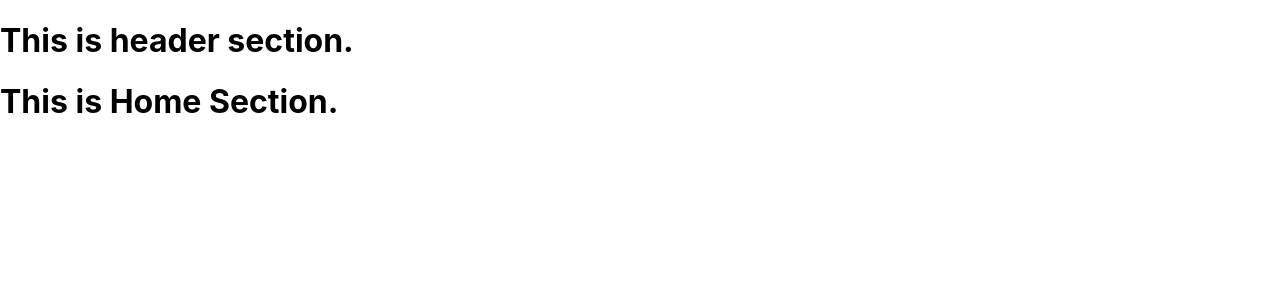
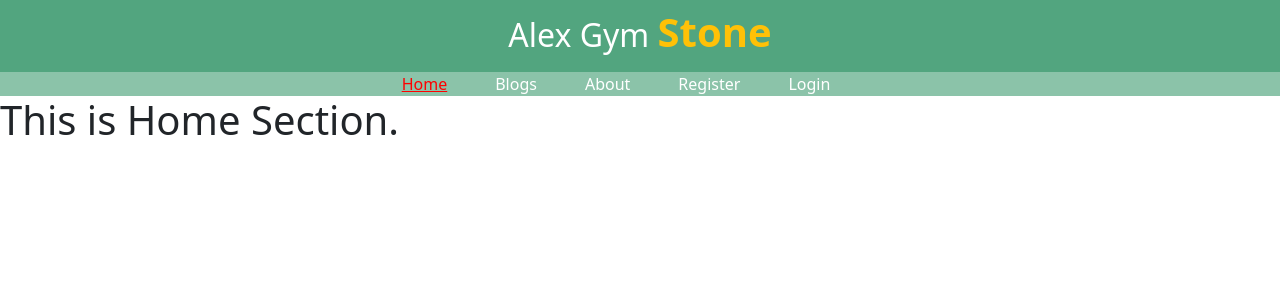
Before and after one commit to AkasHZamaN/alex-gym-stroner-interactive, a React (Create React App) app: page / in a window 1280 px wide. Shown: the top 300 px of the page. Built offline with nearby package versions, Linux system fonts and the light colour scheme.

Commit message:
header ended

```diff
--- a/package.json
+++ b/package.json
@@ -6,7 +6,9 @@
     "@testing-library/jest-dom": "^5.16.4",
     "@testing-library/react": "^13.1.1",
     "@testing-library/user-event": "^13.5.0",
+    "bootstrap": "^5.1.3",
     "react": "^18.0.0",
+    "react-bootstrap": "^2.2.3",
     "react-dom": "^18.0.0",
     "react-router-dom": "^6.3.0",
     "react-scripts": "5.0.1",
--- a/src/App.js
+++ b/src/App.js
@@ -1,4 +1,5 @@
 import './App.css';
+import 'bootstrap/dist/css/bootstrap.min.css';
 import Header from './Pages/Header/Header';
 import { Route, Routes } from 'react-router-dom';
 import Home from './Pages/Home/Home';
--- /dev/null
+++ b/src/Pages/CustomLink/CustomLink.js
@@ -0,0 +1,21 @@
+import React from 'react';
+import { Link, useMatch, useResolvedPath } from 'react-router-dom';
+
+function CustomLink({ children, to, ...props }) {
+    let resolved = useResolvedPath(to);
+    let match = useMatch({ path: resolved.pathname, end: true });
+
+    return (
+      <div>
+        <Link
+          style={{color: match ? 'red' : 'white', textDecoration: match ? "underline" : "none" }}
+          to={to}
+          {...props}
+        >
+          {children}
+        </Link>
+      </div>
+    );
+  }
+
+export default CustomLink;
--- a/src/Pages/Header/Header.js
+++ b/src/Pages/Header/Header.js
@@ -1,11 +1,25 @@
-import React from 'react';
+import React from "react";
+import CustomLink from "../CustomLink/CustomLink";
 
 const Header = () => {
-    return (
-        <div>
-            <h1>This is header section.</h1>
-        </div>
-    );
+  return (
+    <section>
+      <article className="bg-success bg-opacity-75 p-2">
+        <h2 className="text-center text-white">
+          Alex Gym <span className="text-warning fs-1 fw-bold">Stone</span>
+        </h2>
+      </article>
+
+      <nav className="d-flex justify-content-center align-items-center bg-success bg-opacity-50">
+          <CustomLink className="me-5" to={'/'}>Home</CustomLink>
+          <CustomLink className="me-5" to={'/blogs'}>Blogs</CustomLink>
+          <CustomLink className="me-5" to={'/about'}>About</CustomLink>
+          <CustomLink className="me-5" to={'/register'}>Register</CustomLink>
+          <CustomLink className="me-5" to={'/login'}>Login</CustomLink>
+      </nav>
+
+    </section>
+  );
 };
 
 export default Header;
--- a/src/Pages/Home/Home.js
+++ b/src/Pages/Home/Home.js
@@ -3,7 +3,7 @@ import React from 'react';
 const Home = () => {
     return (
         <div>
-            <h1>This is Home Section.</h1>
+            <h1 className=''>This is Home Section.</h1>
         </div>
     );
 };
```
Also changed, not shown: 1 other file (tests, documents, lock files or other folders).
